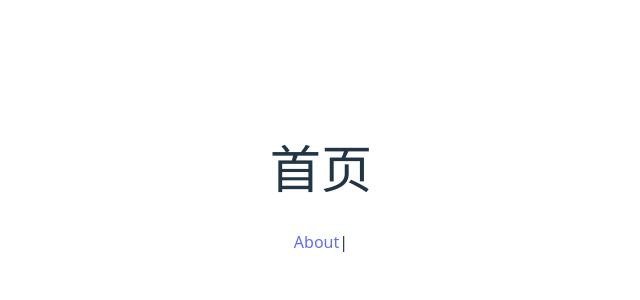
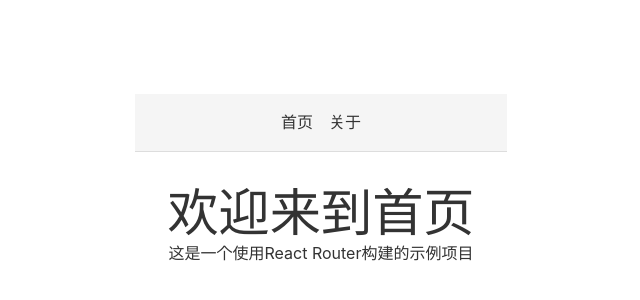
Before and after one commit to AnyaLi-tms/Day11-React-Router, a React (Vite) app in the folder react-router-demo/: page / in a window 1280 px wide. Shown: the part 220-520 px from the top of the page, without its empty margins (319-959 px from the left). Built offline with nearby package versions, Linux system fonts and the light colour scheme.

Commit message:
refactor: 按照大型项目重新组织目录结构

```diff
--- a/react-router-demo/src/About.jsx
+++ /dev/null
@@ -1,14 +0,0 @@
-
-import { Link } from 'react-router'
-
-function About() {
-
-  return (
-    <>
-      <h1>About！！！</h1>
-      <Link to="/">首页</Link>
-    </>
-  )
-}
-
-export default About
--- a/react-router-demo/src/App.jsx
+++ b/react-router-demo/src/App.jsx
@@ -1,12 +1,19 @@
-import { Link } from 'react-router'
+import { Routes, Route } from 'react-router'
 import './App.css'
+import Home from './pages/Home.jsx'
+import About from './pages/About.jsx'
+import Header from './components/layout/Header.jsx'
 
 function App() {
-
   return (
     <>
-      <h1>首页</h1>
-      <Link to="/about">About</Link>|
+      <Header />
+      <main style={{ padding: '0 2rem' }}>
+        <Routes>
+          <Route path="/" element={<Home />} />
+          <Route path="/about" element={<About />} />
+        </Routes>
+      </main>
     </>
   )
 }
--- /dev/null
+++ b/react-router-demo/src/components/layout/Header.jsx
@@ -0,0 +1,23 @@
+import { Link } from 'react-router'
+
+function Header() {
+  return (
+    <header style={{
+      padding: '1rem',
+      backgroundColor: '#f5f5f5',
+      borderBottom: '1px solid #ddd',
+      marginBottom: '2rem'
+    }}>
+      <nav>
+        <Link to="/" style={{ marginRight: '1rem', textDecoration: 'none', color: '#333' }}>
+          首页
+        </Link>
+        <Link to="/about" style={{ textDecoration: 'none', color: '#333' }}>
+          关于
+        </Link>
+      </nav>
+    </header>
+  )
+}
+
+export default Header
--- a/react-router-demo/src/main.jsx
+++ b/react-router-demo/src/main.jsx
@@ -1,18 +1,15 @@
 import { StrictMode } from 'react'
 import { createRoot } from 'react-dom/client'
+import { BrowserRouter } from "react-router";
+
 import './index.css'
+import './styles/global.css'
 import App from './App.jsx'
-import { BrowserRouter, Routes, Route } from "react-router";
-import About from './About.jsx'
-
 
 createRoot(document.getElementById('root')).render(
   <StrictMode>
     <BrowserRouter>
-      <Routes>
-        <Route path="/" element={<App />} />
-        <Route path="/about" element={<About />} />
-      </Routes>
+      <App />
     </BrowserRouter>
   </StrictMode>,
 )
--- /dev/null
+++ b/react-router-demo/src/pages/About.jsx
@@ -0,0 +1,11 @@
+
+function About() {
+  return (
+    <div>
+      <h1>关于我们</h1>
+      <p>这是一个学习React Router的示例项目</p>
+    </div>
+  )
+}
+
+export default About
--- /dev/null
+++ b/react-router-demo/src/pages/Home.jsx
@@ -0,0 +1,10 @@
+function Home() {
+  return (
+    <div>
+      <h1>欢迎来到首页</h1>
+      <p>这是一个使用React Router构建的示例项目</p>
+    </div>
+  )
+}
+
+export default Home
--- /dev/null
+++ b/react-router-demo/src/styles/global.css
@@ -0,0 +1,57 @@
+/* 全局样式重置 */
+* {
+  margin: 0;
+  padding: 0;
+  box-sizing: border-box;
+}
+
+body {
+  font-family: -apple-system, BlinkMacSystemFont, 'Segoe UI', 'Roboto', 'Oxygen',
+    'Ubuntu', 'Cantarell', 'Fira Sans', 'Droid Sans', 'Helvetica Neue',
+    sans-serif;
+  -webkit-font-smoothing: antialiased;
+  -moz-osx-font-smoothing: grayscale;
+  line-height: 1.6;
+  color: #333;
+}
+
+/* 链接样式 */
+a {
+  color: #007bff;
+  text-decoration: none;
+}
+
+a:hover {
+  text-decoration: underline;
+}
+
+/* 按钮样式 */
+button {
+  cursor: pointer;
+  padding: 0.5rem 1rem;
+  border: 1px solid #ddd;
+  border-radius: 4px;
+  background-color: #fff;
+  font-size: 1rem;
+}
+
+button:hover {
+  background-color: #f8f9fa;
+}
+
+/* 容器样式 */
+.container {
+  max-width: 1200px;
+  margin: 0 auto;
+  padding: 0 1rem;
+}
+
+/* 卡片样式 */
+.card {
+  background: #fff;
+  border: 1px solid #ddd;
+  border-radius: 8px;
+  padding: 1.5rem;
+  margin: 1rem 0;
+  box-shadow: 0 2px 4px rgba(0,0,0,0.1);
+}
```
Also changed, not shown: react-router-demo/src/utils/constants.js (added, +14 -0 lines), 1 other file (tests, documents, lock files or other folders).
